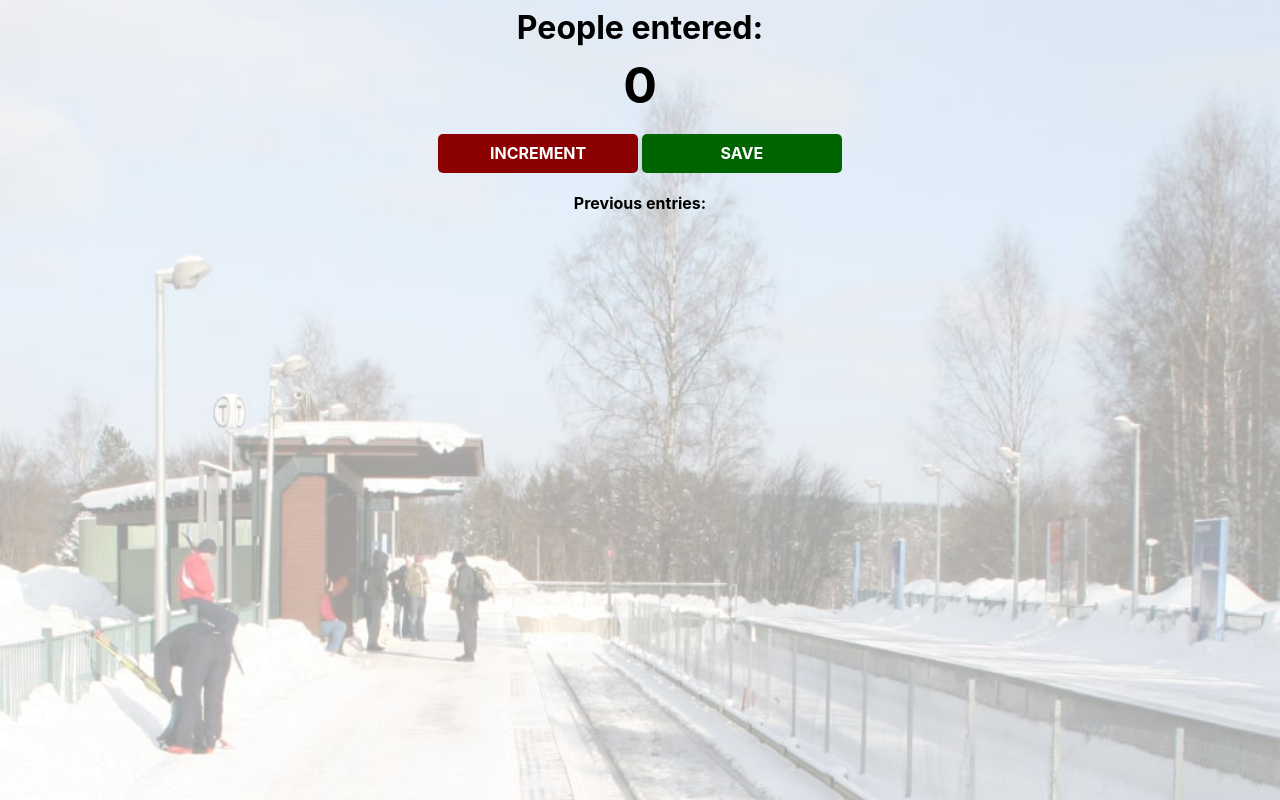
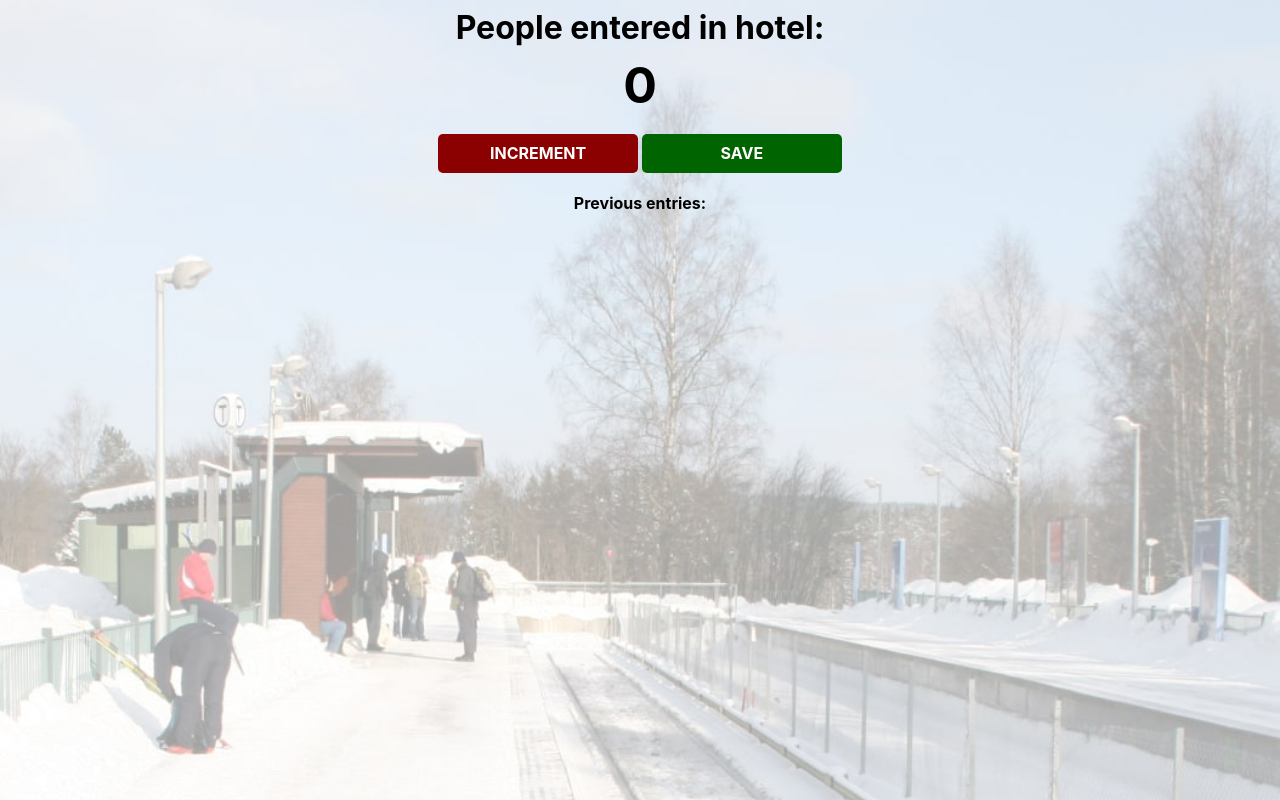
Before and after one commit to tanmay-dhawale/scrimba-projects, a plain HTML site: page project1/index.html in a window 1280 px wide. Drawn offline with nearby package versions, Linux system fonts and the light colour scheme.

Commit message:
updated index.html

```diff
--- a/project1/index.html
+++ b/project1/index.html
@@ -3,7 +3,7 @@
         <link rel="stylesheet" href="index.css">
     </head>
     <body>
-        <h1>People entered:</h1>
+        <h1>People entered in hotel:</h1>
         <h2 id="count-el">0</h2>
         <button id="increment-btn" onclick="increment()">INCREMENT</button>
         <button id="save-btn" onclick="save()">SAVE</button>
```
